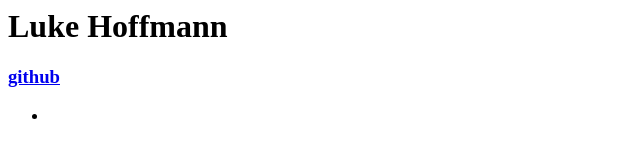
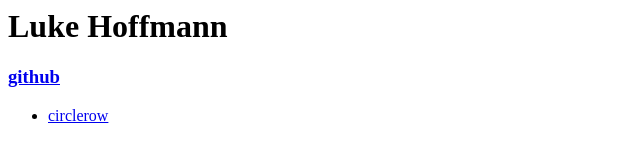
Before and after one commit to lukehoffmann/lukehoffmann.github.io, a plain HTML site: page index.html in a window 1280 px wide. Shown: the full height of the page, 0-640 px from the left. Drawn offline with Linux system fonts and the light colour scheme.

Commit message:
Update index.html

```diff
--- a/index.html
+++ b/index.html
@@ -7,7 +7,7 @@
 		<h1>Luke Hoffmann</h1>
 		<h3><a href="github.com/lukehoffmann">github</a></h3>
 		<ul>
-			<li><a href="lukehoffmann.github.io/circlerow"></a></li>
-		</ul?
+			<li><a href="lukehoffmann.github.io/circlerow">circlerow</a></li>
+		</ul>
 	</body>
 </html>
```
